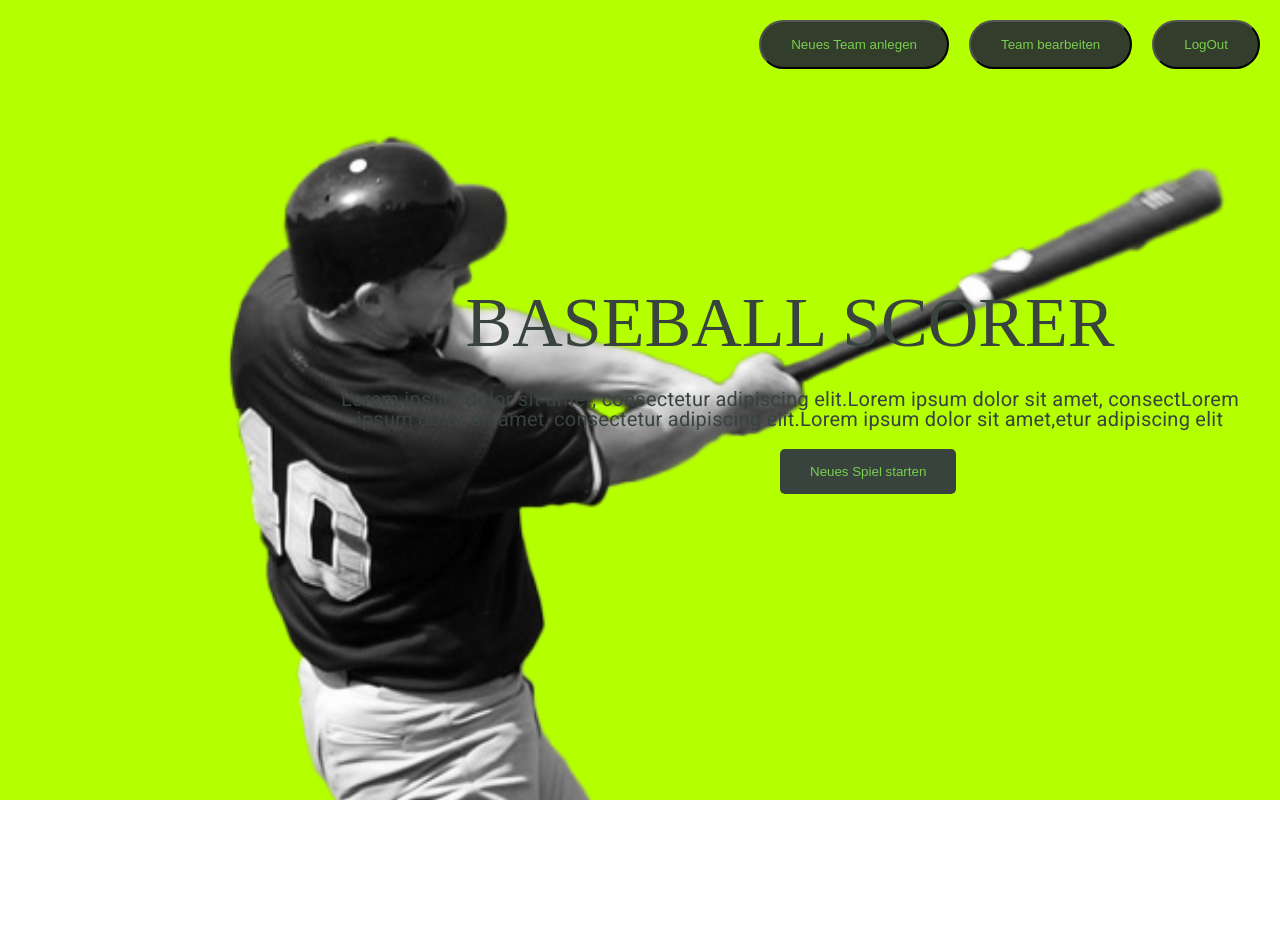
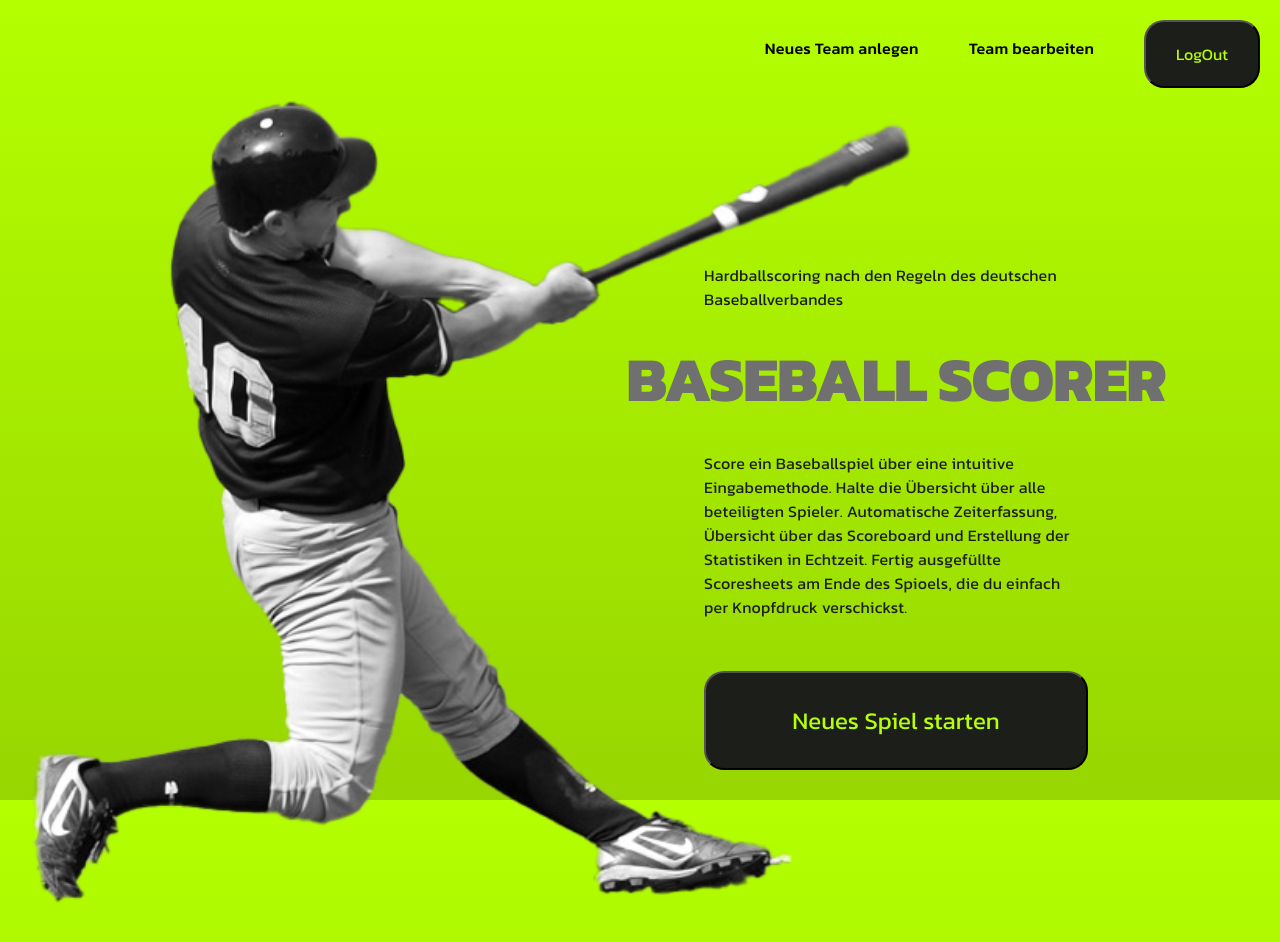
Before and after one commit to ochrysto/Baseballscorere-Frontend, an Angular app: page / in a window 1280 px wide. Shown: the top 942 px of the page. Before the commit the page ends 800 px from the top, so only its background shows below. Built offline with nearby package versions, Linux system fonts and the light colour scheme.

Commit message:
#BS-37 corrections to CSS

```diff
--- a/src/app/baseball-scorer-home/baseball-scorer-home.component.css
+++ b/src/app/baseball-scorer-home/baseball-scorer-home.component.css
@@ -1,52 +1,65 @@
-.baseball-scorer-home {
+.main {
   display: flex;
-  align-items: center;
+}
+.container {
+  font-family: Kanit, sans-serif;
+  width: 60vw;
   height: 100vh;
-  background-color: #B4FF00;
-  background-image: url("Hitter.png");
-  background-size: cover;
+  justify-content: flex-end;
+  margin-left: auto;
 }
 .header {
+  display: flex;
+  justify-content: flex-end;
+  align-items: center;
+  padding: 20px;
+}
+.header p {
+  font-family: inherit;
+  margin-right: 50px;
+  font-size: 2vh;
+  font-weight: 500;
+}
+.header button {
+  font-family: inherit;
+  background-color: var(--card-darkbrown);
+  color: var(--actiongreen);
+  font-size: 2vh;
+  padding: 20px 30px;
+  border-radius: 20px;
+}
+.hitter {
   position: absolute;
-  top: 20px;
-  right: 20px;
+  height: 120vh;
 }
-.team-action, .logout {
-  margin-left: 20px;
-  background-color: #323D2B;
-  color: #78cf4c;
-  border-radius: 30px;
-  padding: 15px 30px;
+.content {
+  font-family: inherit;
+  padding: 9vw 0;
+  display: flex;
+  flex-direction: column;
+  align-items: center;
 }
-.main-content{
-  padding-left: 300px;
-  margin: 30px;
+.content h1 {
+  font-family: inherit;
+  color: var(--darkgray);
+  font-weight: 800;
+  font-size: 4.9vw;
+  letter-spacing: -1px;
 }
-.main-content h1 {
-  font-size: 70px;
-  font-family: 'Kanit';
-  margin-bottom: 50px;
-  color: #38433e;
-  text-align: center;
+.content p {
+  color: var(--card-darkbrown);
+  font-weight: 400;
+  font-size: 2vh;
+  width: 50%;
+  padding: 40px;
+  line-height: 1.5;
 }
-
-.main-content p {
-  margin-bottom: 20px;
-  font-size: 20px;
-  text-align: center;
-  color: #38433e;
+.content button {
+  font-family: inherit;
+  background-color: var(--card-darkbrown);
+  color: var(--actiongreen);
+  font-size: 3vh;
+  border-radius: 20px;
+  padding: 30px;
+  width: 50%;
 }
-
-.start-game {
-  text-align: center;
-  background-color: #38433e;
-  color: #78cf4c;
-  border: none;
-  border-radius: 5px;
-  padding: 15px 30px;
-  margin-left: 450px;
-}
-
-.start-game:hover, .team-action:hover, .logout:hover {
-  background-color:  #111110;
-}
--- a/src/app/baseball-scorer-home/baseball-scorer-home.component.html
+++ b/src/app/baseball-scorer-home/baseball-scorer-home.component.html
@@ -1,13 +1,16 @@
-<div class="baseball-scorer-home">
-  <div class="header">
-    <button class="team-action">Neues Team anlegen</button>
-    <button class="team-action">Team bearbeiten</button>
-    <button class="logout">LogOut</button>
-  </div>
-  <div class="main-content">
-    <h1>BASEBALL SCORER</h1>
-    <p>Lorem ipsum dolor sit amet, consectetur adipiscing elit.Lorem ipsum dolor sit amet,
-      consectLorem ipsum dolor sit amet, consectetur adipiscing elit.Lorem ipsum dolor sit amet,etur adipiscing elit</p>
-    <button class="start-game">Neues Spiel starten</button>
+<div class="main">
+  <img src="../../assets/Hitter.png" class="hitter" alt="baseballplayer hitting">
+  <div class="container">
+    <div class="header">
+      <p >Neues Team anlegen</p>
+      <p >Team bearbeiten</p>
+      <button >LogOut</button>
+    </div>
+    <div class="content">
+      <p>Hardballscoring nach den Regeln des deutschen Baseballverbandes</p>
+      <h1>BASEBALL SCORER</h1>
+      <p>Score ein Baseballspiel über eine intuitive Eingabemethode. Halte die Übersicht über alle beteiligten Spieler. Automatische Zeiterfassung, Übersicht über das Scoreboard und Erstellung der Statistiken in Echtzeit. Fertig ausgefüllte Scoresheets am Ende des Spioels, die du einfach per Knopfdruck verschickst.</p>
+      <button>Neues Spiel starten</button>
+    </div>
   </div>
 </div>
--- a/src/index.html
+++ b/src/index.html
@@ -6,7 +6,9 @@
   <base href="/">
   <meta name="viewport" content="width=device-width, initial-scale=1">
   <link rel="icon" type="image/x-icon" href="favicon.ico">
-  <link href="https://fonts.googleapis.com/css2?family=Roboto:wght@300;400;500&display=swap" rel="stylesheet">
+  <link rel="preconnect" href="https://fonts.googleapis.com">
+  <link href="https://fonts.googleapis.com/css2?family=Kanit:ital,wght@0,100;0,200;0,300;0,400;0,500;0,600;0,700;0,800;0,900;1,100;1,200;1,300;1,400;1,500;1,600;1,700;1,800;1,900&display=swap" rel="stylesheet">
+   <link href="https://fonts.googleapis.com/css2?family=Comic+Neue:ital,wght@0,300;0,400;0,700;1,300;1,400;1,700&display=swap" rel="stylesheet">
   <link href="https://fonts.googleapis.com/icon?family=Material+Icons" rel="stylesheet">
 </head>
 <body class="mat-typography">
--- a/src/styles.css
+++ b/src/styles.css
@@ -1,4 +1,20 @@
-/* You can add global styles to this file, and also import other style files */
+:root {
+  --bg-gradient: linear-gradient(#b4ff00, #97d600);
+  --actiongreen: #b6ff07;
+  --visitoryellow: #ffff9f;
+  --homeblue: #85d4fe;
+  --darkgray: #707070;
+  --lightgray: #9fa89a;
+  --card-darkgray: #111110;
+  --card-darkbrown: #1c1e1a;
+  --card-lightbrown: #20251d;
+}
 
-html, body { height: 100%; }
-body { margin: 0; font-family: Roboto, "Helvetica Neue", sans-serif; }
+html, body {
+  height: 100%;
+}
+body {
+  margin: 0;
+  font-family: Kanit, sans-serif;
+  background-image: var(--bg-gradient);
+}
```
Also changed, not shown: src/app/baseball-scorer-home/Hitter.png (deleted).
